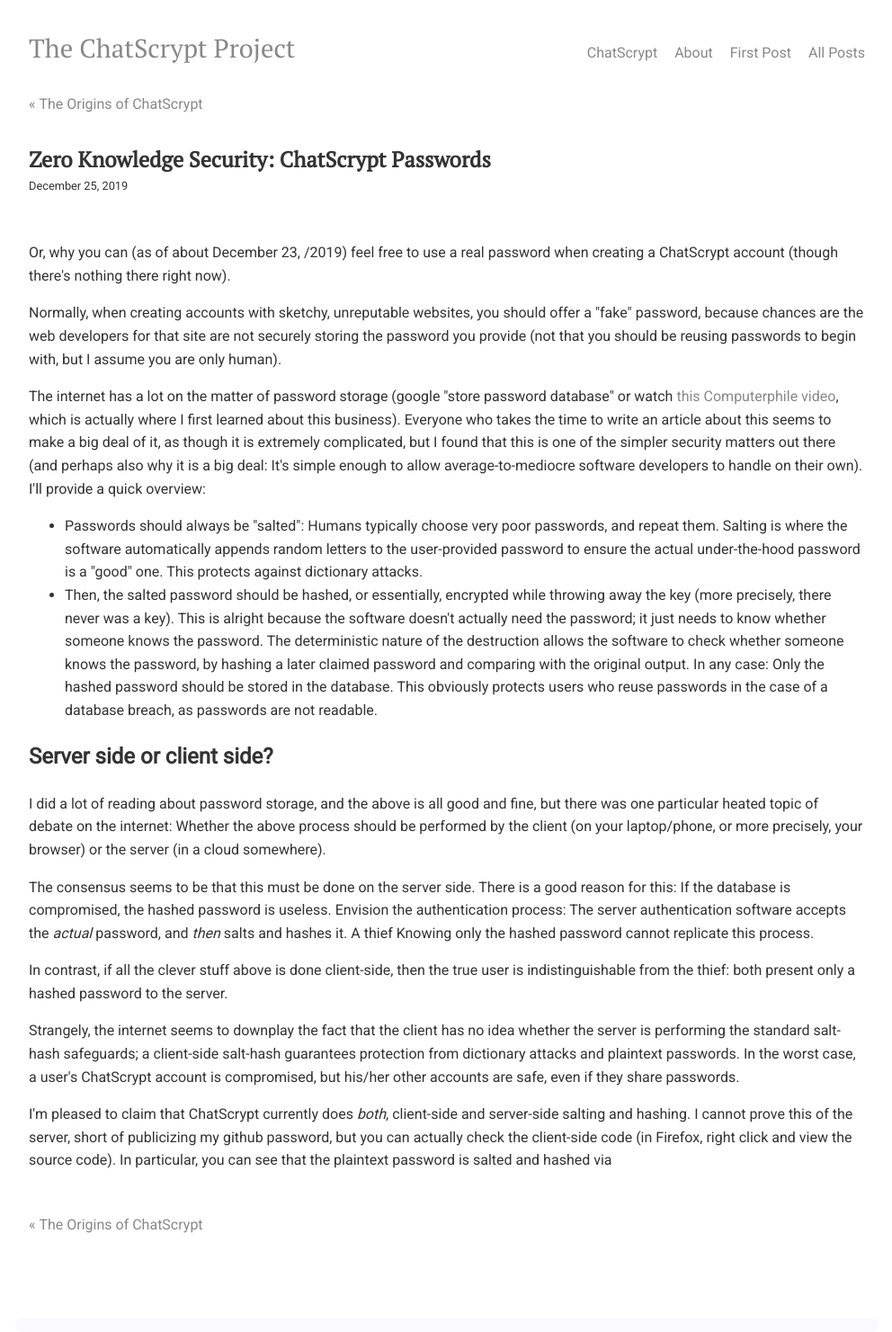
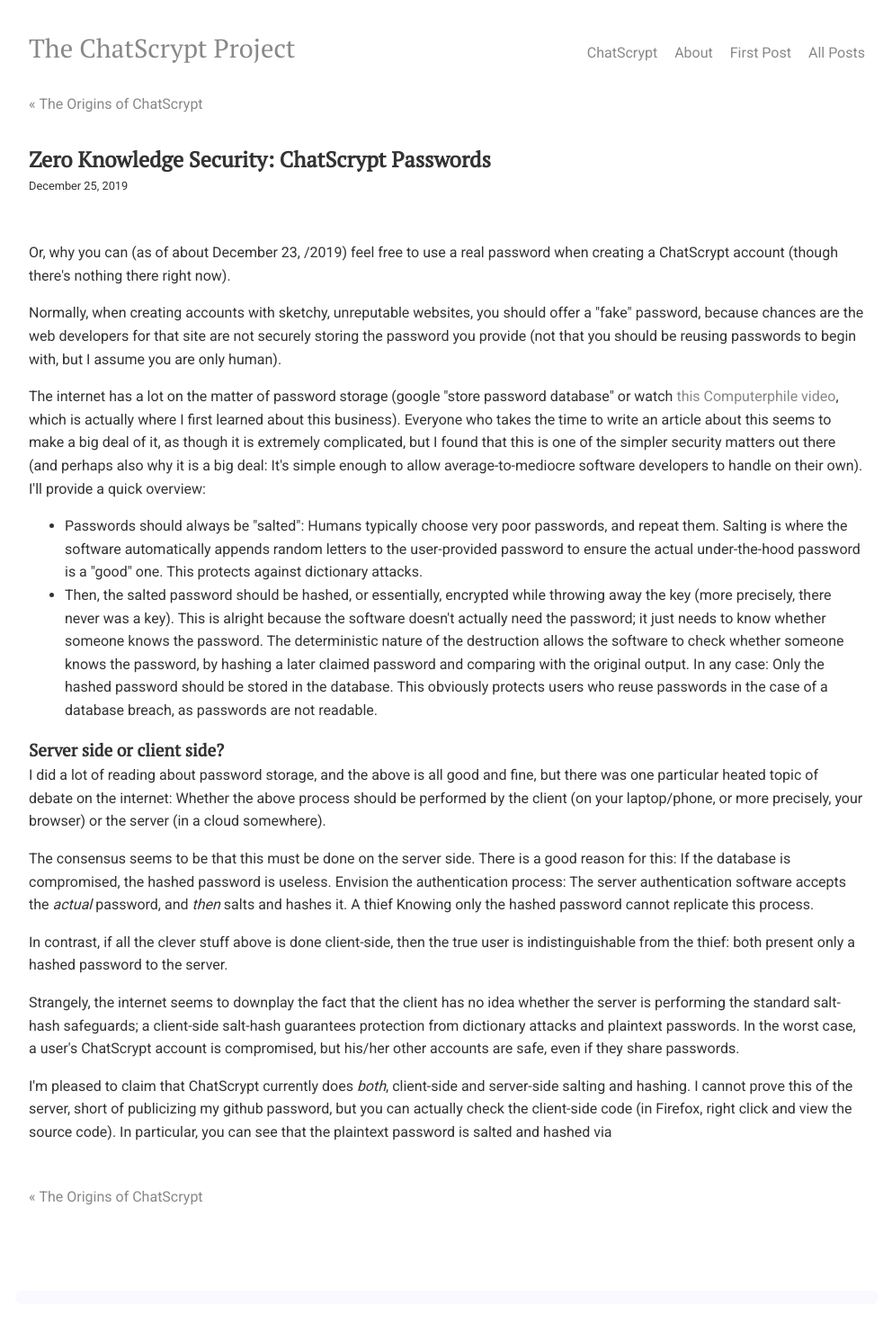
Before and after one commit to chatscrypt/chatscrypt.github.io, a Jekyll site: the page built from _posts/2019-12-25-zero-knowledge-security-chatscrypt-passwords.html, in a window 1280 px wide. Shown: the whole page at 90% size, without its empty margins (143-1135 px from the left). Built offline with Jekyll 4.4.1, drawn with Linux system fonts in a browser that asks for light colours; comment, search, counter and statistics services are not loaded; after the commit the page ends 1450 px from its top, so only the background shows below that.

Commit message:
Update main.css

```diff
--- a/css/main.css
+++ b/css/main.css
@@ -63,6 +63,16 @@
     padding-top: 0px;
     margin-top: 0px;
 }
+
+
+h2 {
+    font-family: 'PT Serif', Serif;
+    font-size: 1.2em;
+    margin-bottom: 0px;
+    padding-top: 0px;
+    margin-top: 0px;
+}
+
 
 .excerpt {
   border-radius: 15px;
```
